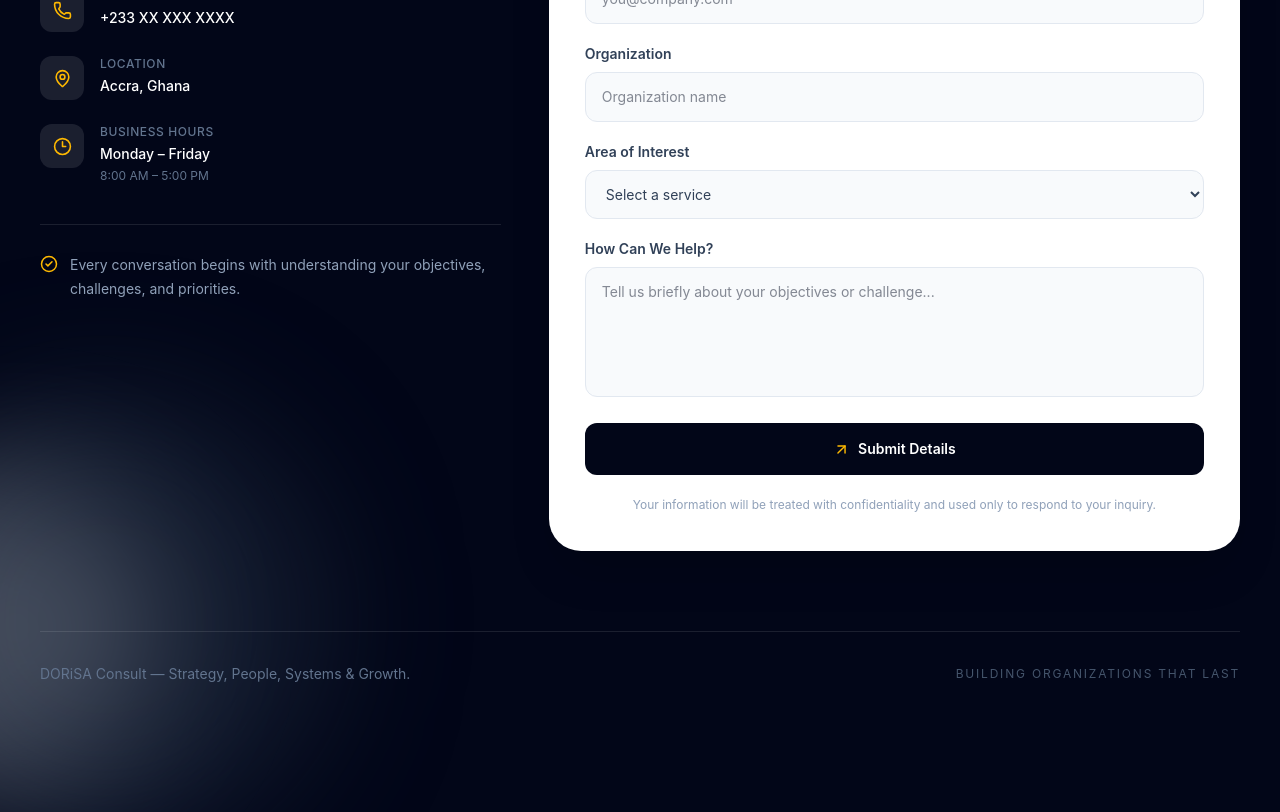
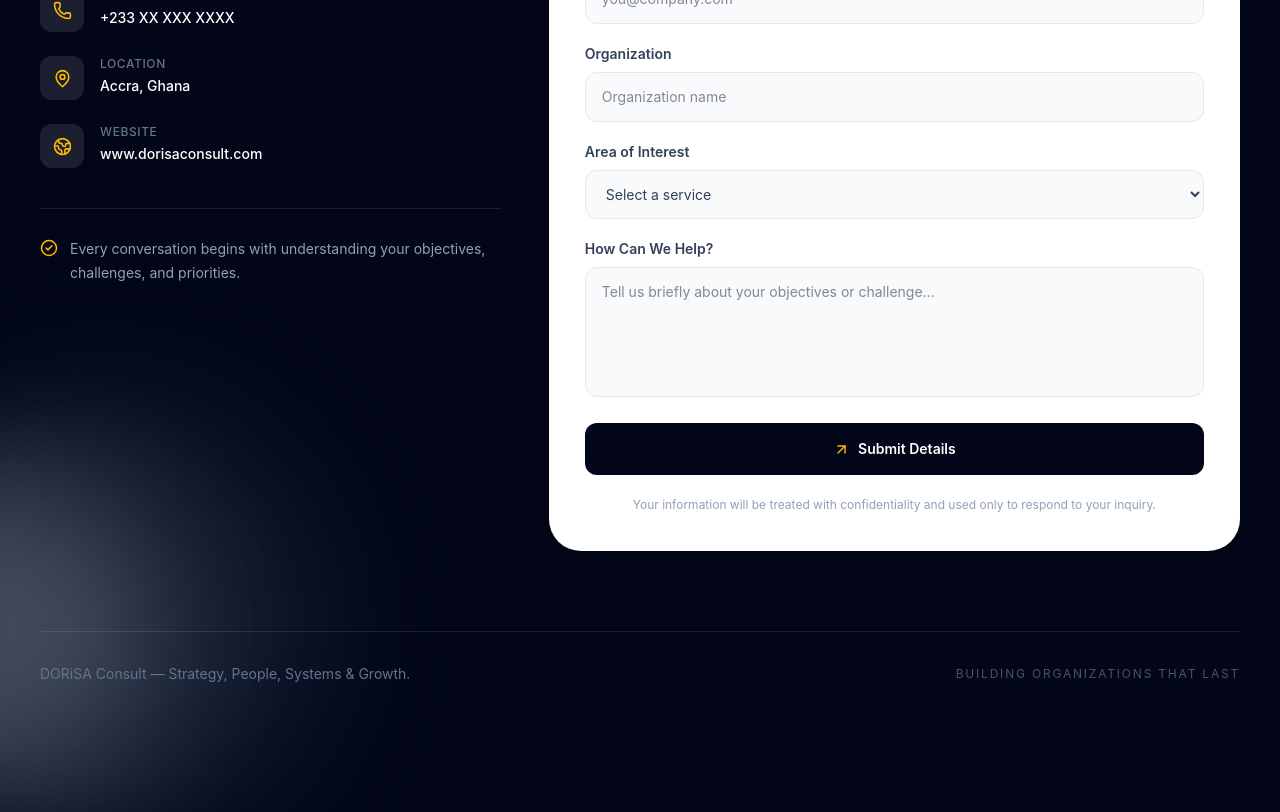
Before and after one commit to bp1601225-wq/DORiSA-Consult-Sample, a React (Vite) app: page / in a window 1280 px wide. Shown: the part 6700-7512 px from the top of the page. Built offline with nearby package versions, Linux system fonts and the light colour scheme.

Commit message:
web added

```diff
--- a/src/Pages/Contact/ContactUs.tsx
+++ b/src/Pages/Contact/ContactUs.tsx
@@ -6,6 +6,7 @@ import {
   Phone,
   Clock3,
   CheckCircle2,
+  Globe2,
 } from "lucide-react";
 
 
@@ -30,6 +31,7 @@ const {register, handleSubmit,
 const SendInquiry = (data:ContactUsType) =>{
 console.log(data)
 }
+
 
 
 
@@ -142,26 +144,28 @@ console.log(data)
                   </p>
                 </div>
               </div>
-
 <div className="flex items-start gap-4">
   <div className="flex h-11 w-11 shrink-0 items-center justify-center rounded-xl bg-white/10 text-amber-400">
-                  <Clock3 size={19} />
+    <Globe2 size={19} />
   </div>
 
   <div>
     <p className="text-xs font-medium uppercase tracking-wider text-slate-500">
-                    Business Hours
+      Website
     </p>
 
-                  <p className="mt-1 text-sm font-medium text-white">
-                    Monday – Friday
-                  </p>
-
-                  <p className="mt-1 text-xs text-slate-500">
-                    8:00 AM – 5:00 PM
-                  </p>
+    <a
+      href="https://www.dorisaconsult.com"
+      target="_blank"
+      rel="noopener noreferrer"
+      className="mt-1 block text-sm font-medium text-white transition hover:text-amber-400"
+    >
+      www.dorisaconsult.com
+    </a>
   </div>
 </div>
+
+
             </div>
 
             {/* Trust Statement */}
```
Lines whose indentation alone changed are shown as unchanged.
